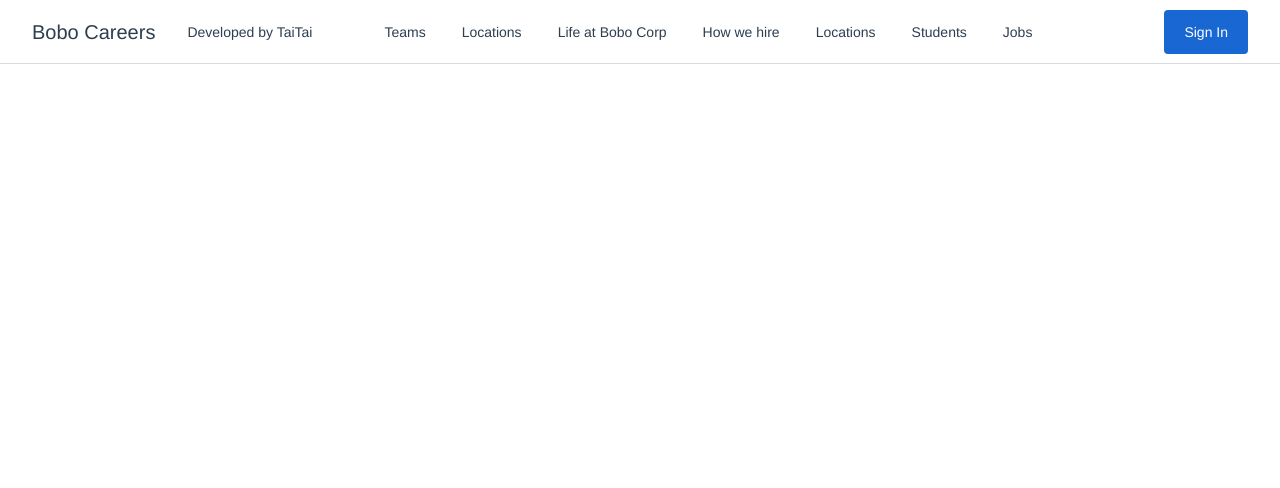
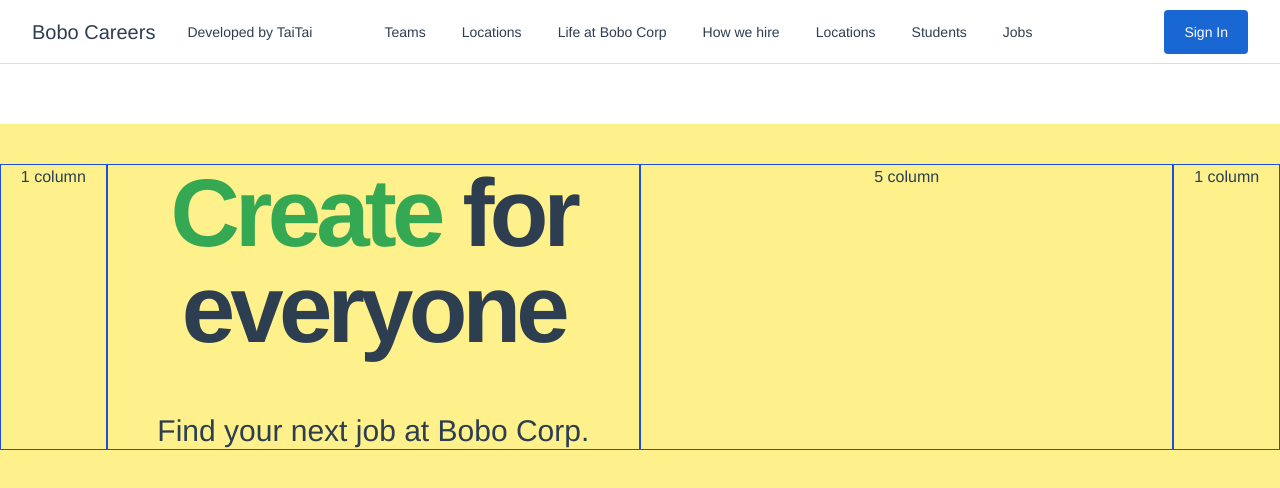
Before and after one commit to taitai120/learning_vue, a Vue app: page / in a window 1280 px wide. Shown: the top 488 px of the page. Built offline with nearby package versions, Linux system fonts and the light colour scheme.

Commit message:
finish 12

```diff
--- a/src/App.vue
+++ b/src/App.vue
@@ -1,13 +1,15 @@
 <template>
   <main-nav />
+  <hero />
 </template>
 
 <script>
 import MainNav from "@/components/MainNav.vue";
+import Hero from "@/components/Hero.vue";
 
 export default {
   name: "App",
-  components: { MainNav },
+  components: { MainNav, Hero },
 };
 </script>
 
--- /dev/null
+++ b/src/components/Headline.vue
@@ -0,0 +1,65 @@
+<template>
+  <section>
+    <h1 class="font-bold tracking-tighter text-8xl mb-14">
+      <span :class="actionClasses">{{ action }}</span> for everyone
+    </h1>
+    <h2 class="text-3xl font-light">Find your next job at Bobo Corp.</h2>
+  </section>
+</template>
+
+<script>
+import nextElementInList from "@/utils/nextElementInList";
+export default {
+  name: "Headline",
+  data() {
+    return {
+      action: "Build",
+      interval: null,
+    };
+  },
+  computed: {
+    actionClasses() {
+      return {
+        [this.action.toLocaleLowerCase()]: true,
+      };
+    },
+  },
+  created() {
+    this.changeTitle();
+  },
+  beforeUnmount() {
+    clearInterval(this.interval);
+  },
+  methods: {
+    changeTitle() {
+      this.interval = setInterval(() => {
+        const actions = ["Build", "Create", "Design", "Code"];
+        //   const currentActionIndex = actions.indexOf(this.action);
+        //   const nextActionIndex = (currentActionIndex + 1) % 4;
+        //   const nextAction = actions[nextActionIndex];
+        //   this.action = nextAction;
+        // }, 3000);
+        this.action = nextElementInList(actions, this.action);
+      }, 3000);
+    },
+  },
+};
+</script>
+
+<style scoped>
+.build {
+  color: #1a73e8;
+}
+
+.create {
+  color: #34a853;
+}
+
+.design {
+  color: #f9ab00;
+}
+
+.code {
+  color: #d93025;
+}
+</style>
--- /dev/null
+++ b/src/components/Hero.vue
@@ -0,0 +1,30 @@
+<template>
+  <main>
+    <section class="flex flex-col h-screen pt-10 pb-20 bg-yellow-200">
+      <div class="grid grid-cols-12">
+        <div class="col-start-1 col-span-1 border border-blue-700">
+          1 column
+        </div>
+        <div class="col-start-2 col-span-5 border border-blue-700">
+          <headline />
+        </div>
+        <div class="col-start-7 col-span-5 border border-blue-700">
+          5 column
+        </div>
+        <div class="col-start-12 col-span-1 border border-blue-700">
+          1 column
+        </div>
+      </div>
+    </section>
+  </main>
+</template>
+
+<script>
+import Headline from "./Headline.vue";
+export default {
+  name: "Hero",
+  components: {
+    Headline,
+  },
+};
+</script>
--- a/src/components/MainNav.vue
+++ b/src/components/MainNav.vue
@@ -1,5 +1,5 @@
 <template>
-  <header class="w-full text-sm">
+  <header :class="['w-full', 'text-sm', headerHeightClass]">
     <div class="fixed top-0 left-0 w-full h-16 bg-white">
       <div
         class="flex flex-nowrap h-full px-8 mx-auto border-b border-solid border-brand-gray-1"
@@ -63,6 +63,14 @@
       text: "Sign In",
     };
   },
+  computed: {
+    headerHeightClass() {
+      return {
+        "h-16": !this.isLoggedIn,
+        "h-32": this.isLoggedIn,
+      };
+    },
+  },
   methods: {
     login() {
       this.isLoggedIn = true;
--- a/src/main.js
+++ b/src/main.js
@@ -9,4 +9,4 @@
 
 const app = createApp(App);
 
-app.component("font-awesome-icon", FontAwesomeIcon).mount("#app");
+app.component("FontAwesomeIcon", FontAwesomeIcon).mount("#app");
--- /dev/null
+++ b/src/utils/nextElementInList.js
@@ -0,0 +1,8 @@
+const nextElementInList = (list, el) => {
+  const currentActionIndex = list.indexOf(el);
+  const nextActionIndex = (currentActionIndex + 1) % 4;
+  const nextAction = list[nextActionIndex];
+  return nextAction;
+};
+
+export default nextElementInList;
```
Also changed, not shown: .eslintrc.js.
